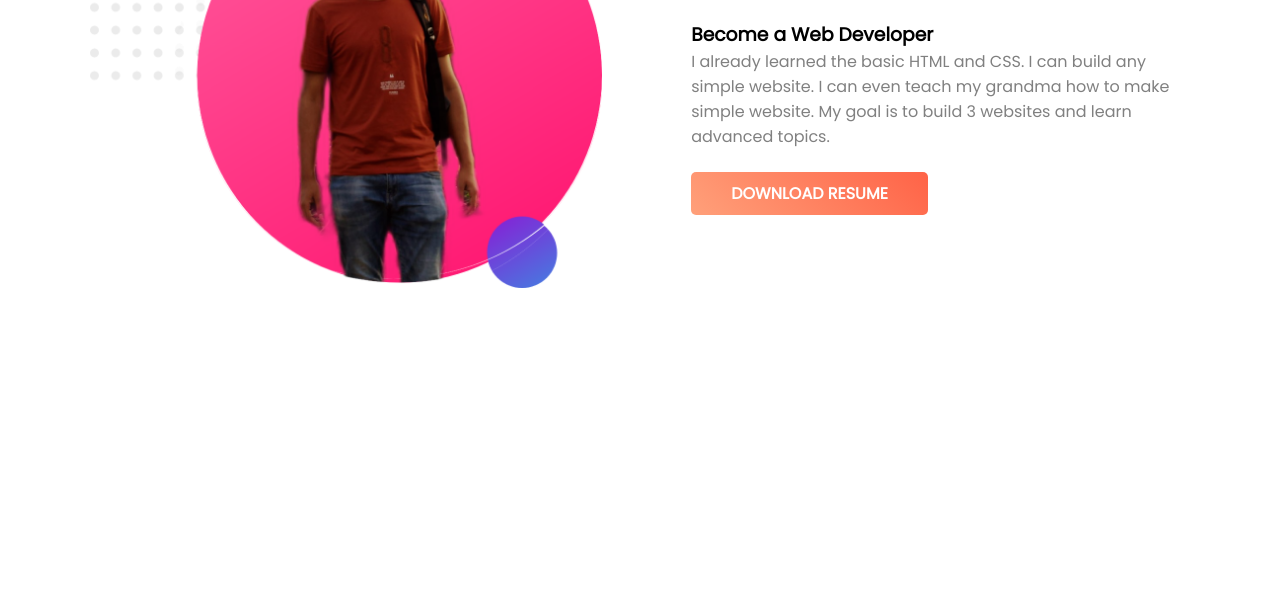
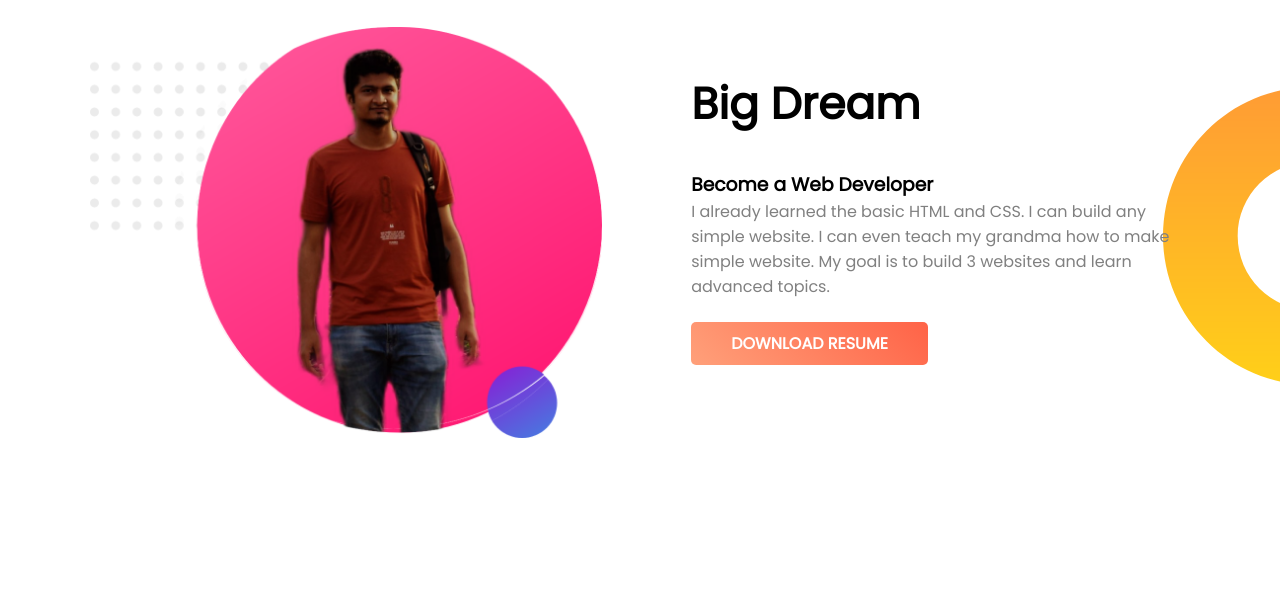
Before and after one commit to Jannatul13064/Assignment1, a plain HTML site: page index.html in a window 1280 px wide. Shown: the part 638-1233 px from the top of the page. Before the commit the page ends 933 px from the top, so only its background shows below. Drawn offline with Linux system fonts and the light colour scheme.

Commit message:
dream added

```diff
--- a/css/style.css
+++ b/css/style.css
@@ -26,6 +26,7 @@ span{
 }
 section{
     display: flex;
+    margin-bottom: 150px;
 }
 .btn{
     text-decoration: none;
@@ -46,3 +47,8 @@ p {
 
     background-repeat: no-repeat;
 }
+.dream{
+    background-image: url(../img/dream-bg.png);
+    background-repeat: no-repeat;
+    background-position: right;
+}
--- a/index.html
+++ b/index.html
@@ -29,7 +29,7 @@
 
         </div>
     </section>
-    <section>
+    <section class="dream">
         <div class="half-container">
             <img src="img/bg.png" alt="dream">
 
```
